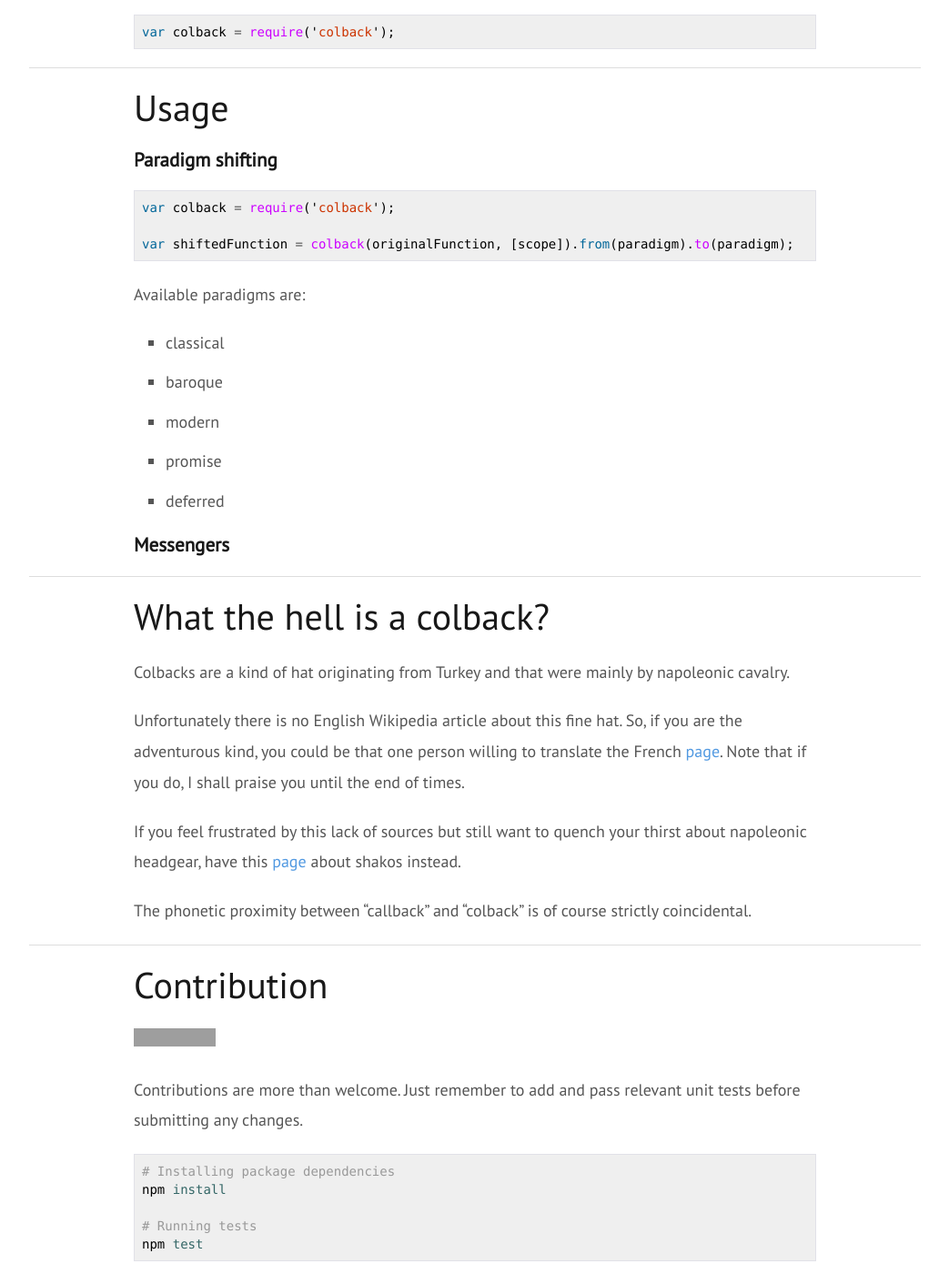
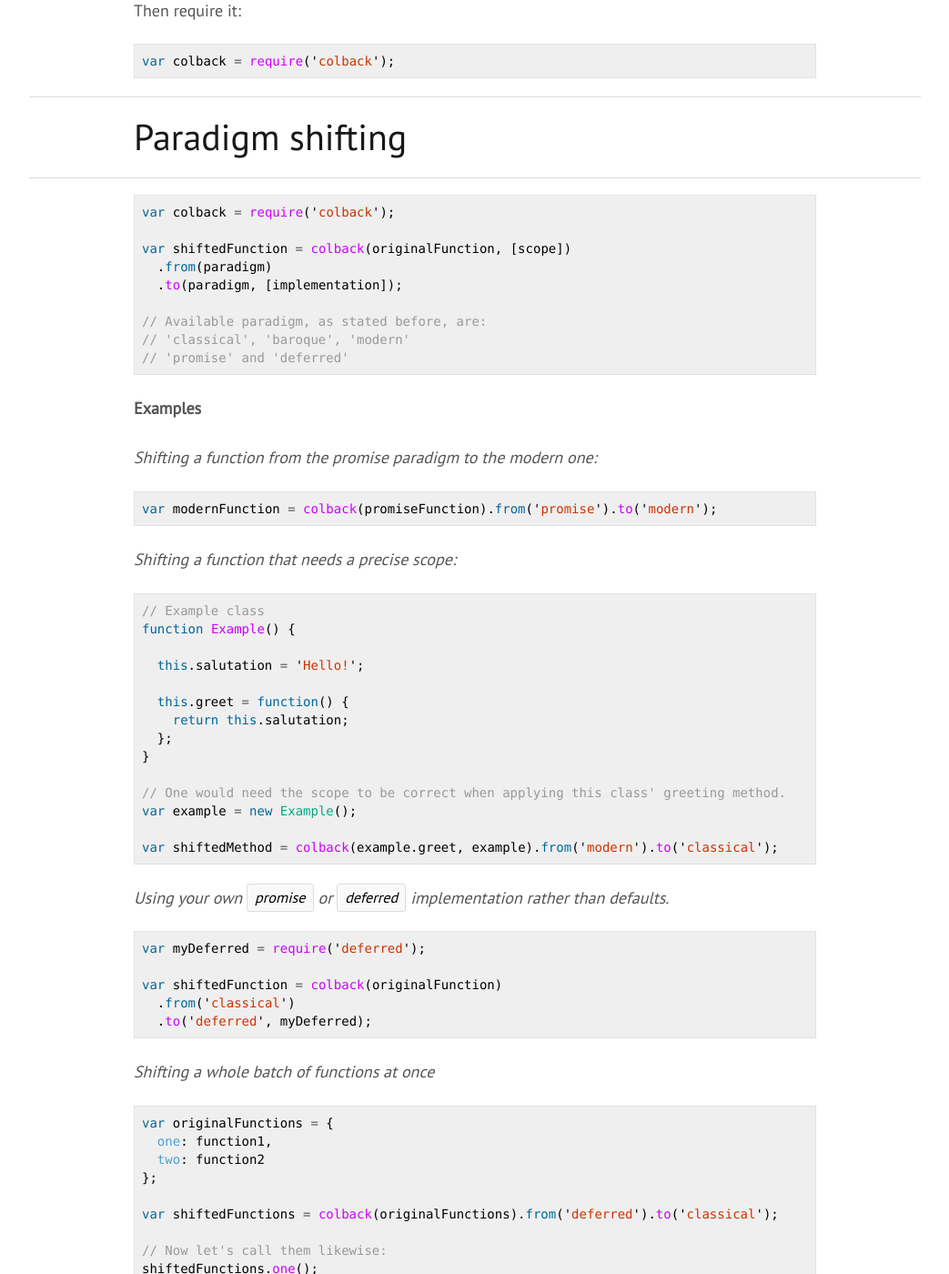
Before and after one commit to Yomguithereal/colback, a Jekyll site: the page built from index.md, in a window 1280 px wide and 1400 px high, scrolled down 5218 px. Shown: the whole window at 91% size, without its empty margins (118-1161 px from the left). Built offline with Jekyll 4.4.1, drawn with Linux system fonts in a browser that asks for light colours; Markdown is read by kramdown in place of the engine named in the settings; some of the changed text lies outside the part shown; grey boxes are pictures that could not be loaded.

Commit message:
Updating doc

````diff
--- a/_layouts/page.html
+++ b/_layouts/page.html
@@ -5,7 +5,9 @@
   </head>
   <body>
    <div id="logo" class="ten centered slide-down">
-      <img src="{{ site.baseurl }}/img/colback.svg"></img>
+      <a href="{{ site.meta.github }}">
+        <img src="{{ site.baseurl }}/img/colback.svg"></img>
+      </a>
    </div>
    <div id="content" class="fade-in">
       <div class="row">
--- a/index.md
+++ b/index.md
@@ -61,15 +63,16 @@
 });
 ```
 
-Note that **Colback.js** does not aim at solving callback hell. Some fairly good libraries such as [async](https://github.com/caolan/async) or [contra](https://github.com/bevacqua/contra) already exist for this.
+Note that **Colback.js** does not aim at solving callback hell. Some fairly good libraries such as [async](https://github.com/caolan/async) or [contra](https://github.com/bevacqua/contra) already exist for this kind of issues.
 
 ---
 
 ## Summary
 
+---
+
 * [Asynchronous paradigms](#paradigms)
 * [Installation](#installation)
-* [Usage](#usage)
 * [Paradigm shifting](#shifting)
 * [Messengers](#messengers)
 * [What the hell is a colback?](#explanation)
@@ -204,6 +209,8 @@
 
 <h2 id="installation">Installation</h2>
 
+---
+
 **Colback.js** can be used with Node.js, Phantom.js, and in the browser through [Browserify](http://browserify.org/).
 
 To install with npm:
@@ -223,31 +230,85 @@
 
 ---
 
-<h2 id="usage">Usage</h2>
+<h2 id="shifting">Paradigm shifting</h2>
 
-<h3 id="shifting">Paradigm shifting</h3>
+---
 
 ```js
 var colback = require('colback');
 
-var shiftedFunction = colback(originalFunction, [scope]).from(paradigm).to(paradigm);
+var shiftedFunction = colback(originalFunction, [scope])
+  .from(paradigm)
+  .to(paradigm, [implementation]);
+
+// Available paradigm, as stated before, are:
+// 'classical', 'baroque', 'modern'
+// 'promise' and 'deferred'
 ```
 
-Available paradigms are:
+**Examples**
 
-* classical
-* baroque
-* modern
-* promise
-* deferred
+*Shifting a function from the promise paradigm to the modern one:*
 
-<h3 id="messengers">Messengers</h3>
+```js
+var modernFunction = colback(promiseFunction).from('promise').to('modern');
+```
+
+*Shifting a function that needs a precise scope:*
+
+```js
+// Example class
+function Example() {
+
+  this.salutation = 'Hello!';
+
+  this.greet = function() {
+    return this.salutation;
+  };
+}
+
+// One would need the scope to be correct when applying this class' greeting method.
+var example = new Example();
+
+var shiftedMethod = colback(example.greet, example).from('modern').to('classical');
+```
+
+*Using your own `promise` or `deferred` implementation rather than defaults.*
+
+```js
+var myDeferred = require('deferred');
+
+var shiftedFunction = colback(originalFunction)
+  .from('classical')
+  .to('deferred', myDeferred);
+```
+
+*Shifting a whole batch of functions at once*
+
+```js
+var originalFunctions = {
+  one: function1,
+  two: function2
+};
+
+var shiftedFunctions = colback(originalFunctions).from('deferred').to('classical');
+
+// Now let's call them likewise:
+shiftedFunctions.one();
+shiftedFunctions.two();
+```
+
+---
+
+<h2 id="messengers">Messengers</h2>
 
 ---
 
 <h2 id="explanation">What the hell is a colback?</h2>
 
-Colbacks are a kind of hat originating from Turkey and that were mainly by napoleonic cavalry.
+---
+
+Colbacks are a kind of hat originating from Turkey and that were mainly worn by napoleonic cavalry.
 
 Unfortunately there is no English Wikipedia article about this fine hat. So, if you are the adventurous kind, you could be that one person willing to translate the French [page](http://fr.wikipedia.org/wiki/Colback). Note that if you do, I shall praise you until the end of times.
 
@@ -258,6 +319,8 @@
 ---
 
 <h2 id="contribution">Contribution</h2>
+
+---
 
 [![Build Status](https://travis-ci.org/medialab/artoo.svg)](https://travis-ci.org/Yomguithereal/colback)
 
@@ -274,6 +337,8 @@
 ---
 
 <h2 id="license">License</h2>
+
+---
 
 The MIT License (MIT)
 
````
Also changed, not shown: other parts of index.md (+7 -3 lines).
